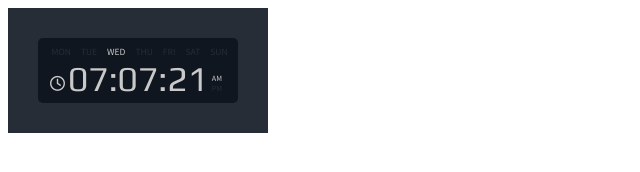
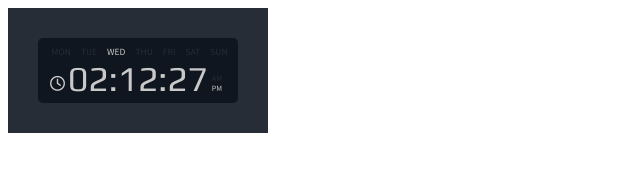
Before and after one commit to angelurb/GestorContrasenas, a plain HTML site: page index.html in a window 1280 px wide. Shown: the full height of the page, 0-640 px from the left. Drawn offline with nearby package versions, Linux system fonts and the light colour scheme.

Commit message:
last commit of this version

```diff
--- a/index.html
+++ b/index.html
@@ -44,7 +44,7 @@
             function init() {
                 getActualDate();
                 noonCheck();
-                intervalTime(1000);
+                intervalTime(1);
             };
             init();
 
@@ -54,8 +54,8 @@
             function getActualDate() {
                 ctrl.daysArray = ['MON', 'TUE', 'WED', 'THU', 'FRI', 'SAT', 'SUN'];
                 let date = new Date();
-                ctrl.hours = date.getHours();
-                ctrl.minutes = date.getMinutes();
+                ctrl.hours = 13;
+                ctrl.minutes = 50;
                 ctrl.seconds = date.getSeconds();
                 ctrl.weekday = date.getDay();
             };
@@ -64,7 +64,7 @@
             function noonCheck() {
                 ctrl.format12 = true;
                 ctrl.format12 ? ctrl.noonHours = 12 : ctrl.noonHours = 24;
-                ctrl.hours >= 12 ? ctrl.isNoon = true : ctrl.isNoon = false;
+                ctrl.hours >= ctrl.noonHours ? (ctrl.isNoon = true, ctrl.hours = ctrl.hours - ctrl.noonHours) : ctrl.isNoon = false;
             };
 
             //Interval
@@ -81,9 +81,8 @@
                     ctrl.minutes++;
                     if (ctrl.minutes >= secNum) {
                         checkChange(ctrl.minutes, secNum) ? (ctrl.minutes = 0, ctrl.hours++) : '';
-                        ctrl.hours >= 12 ? ctrl.isNoon = true : ctrl.isNoon = false;
                         checkChangeWeekday();
-                        checkChange(ctrl.hours, ctrl.noonHours) ? (ctrl.hours = 0, ctrl.isNoon = false) : '';
+                        checkChange(ctrl.hours, ctrl.noonHours) ? (ctrl.hours = 0, ctrl.isNoon = !ctrl.isNoon) : '';
                     }
                 }
                 ctrl.seconds++;
```
